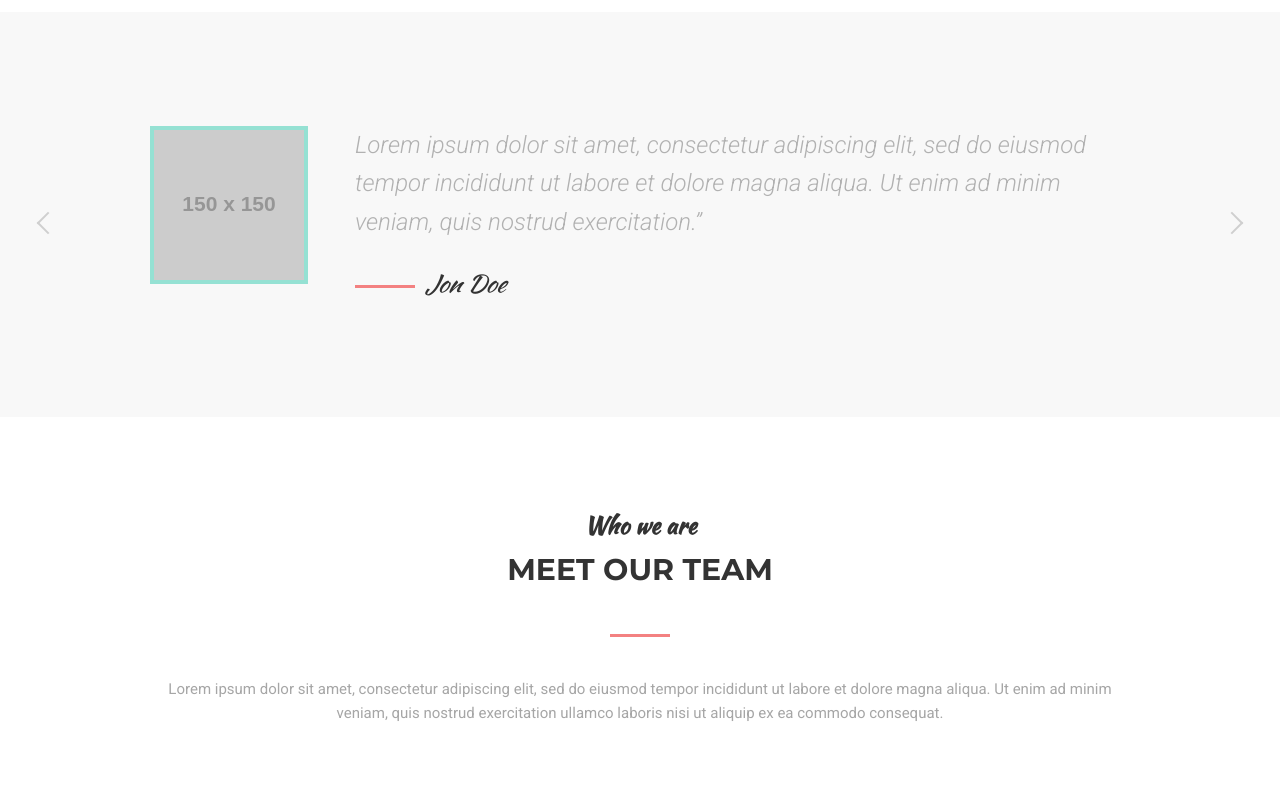
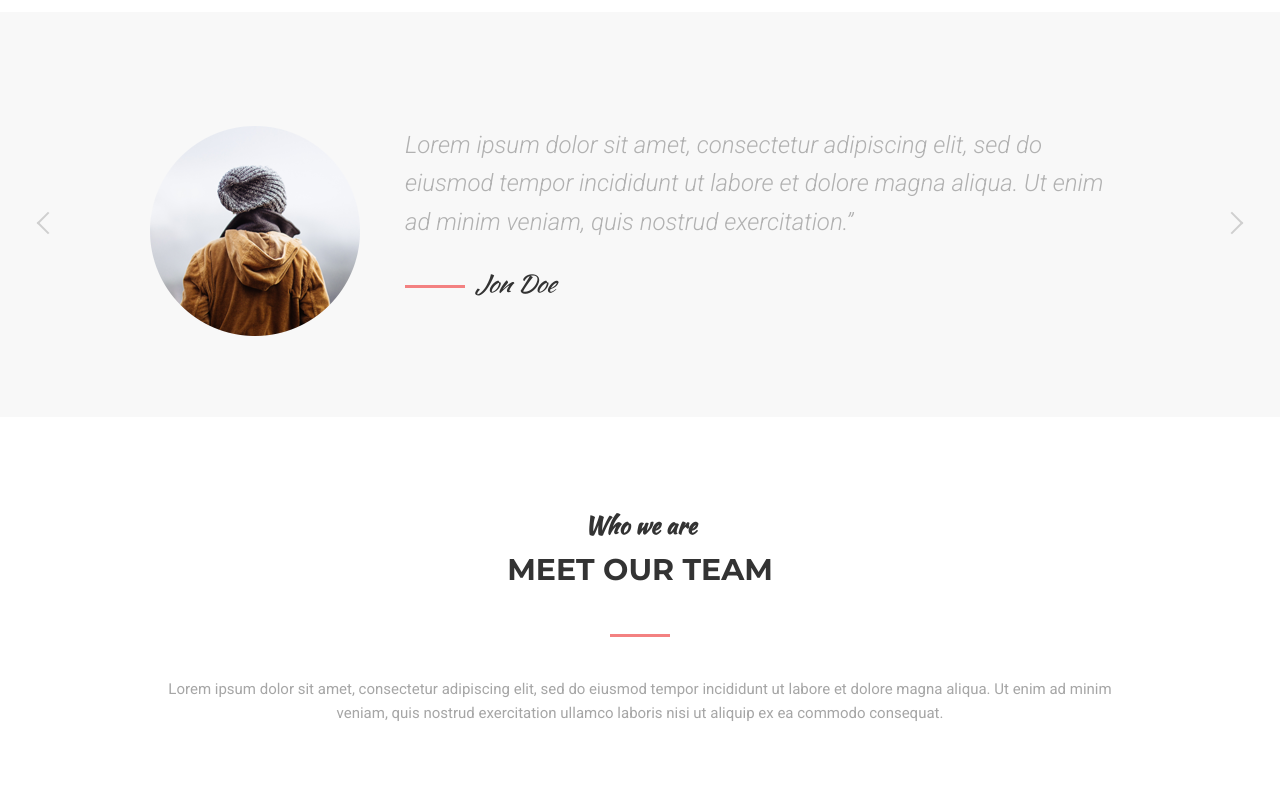
Before and after one commit to Lenarqa/someLending, a plain HTML site: page index.html in a window 1280 px wide. Shown: the part 4260-5060 px from the top of the page. Drawn offline with Linux system fonts and the light colour scheme; placeholder pictures from the web are drawn by us.

Commit message:
end reviews2 and change img in reviews

```diff
--- a/assets/css/style.css
+++ b/assets/css/style.css
@@ -526,7 +526,7 @@ nav a:hover:after{
 }
 
 .reviews-item{
-    padding-left: 205px;
+    padding-left: 255px;
     position: relative;
 }
 
@@ -536,7 +536,6 @@ nav a:hover:after{
     top: 0;
     left: 0;
     z-index: 1;
-    border: 4px solid #95e1d3;
 }
 
 
@@ -682,9 +681,3 @@ nav a:hover:after{
 .works-col{
     flex: 1 1 0;
 }
-
-/* avatar photo */
-.avatar-photo{
-    height: auto;
-    border: none;
-}
--- a/index.html
+++ b/index.html
@@ -276,7 +276,7 @@
             <a class="reviews-btn reviews-btn-prev" href="#">prev</a>
             <a class="reviews-btn reviews-btn-next" href="#">next</a>
             <div class="reviews-item">
-                <img class="reviews-photo" src="https://via.placeholder.com/150" alt="massageImg">
+                <img class="reviews-photo" src="assets/img/avatar.png" alt="massageImg">
                 <p class="reviews-text">Lorem ipsum dolor sit amet, consectetur adipiscing elit, sed do eiusmod tempor incididunt ut labore et dolore magna aliqua. Ut enim ad minim veniam, quis nostrud exercitation.”</p>
                 <p class="reviews-autor">Jon Doe</p>
             </div>
```
